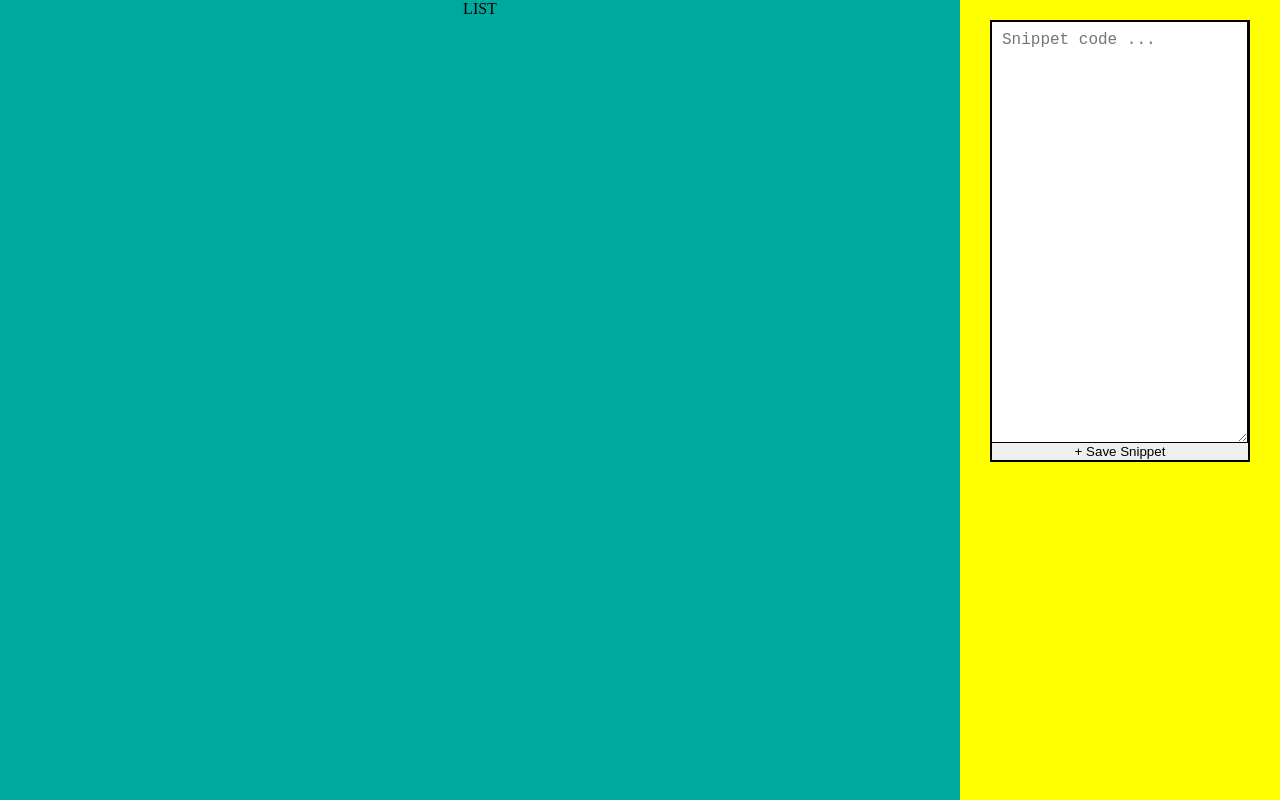
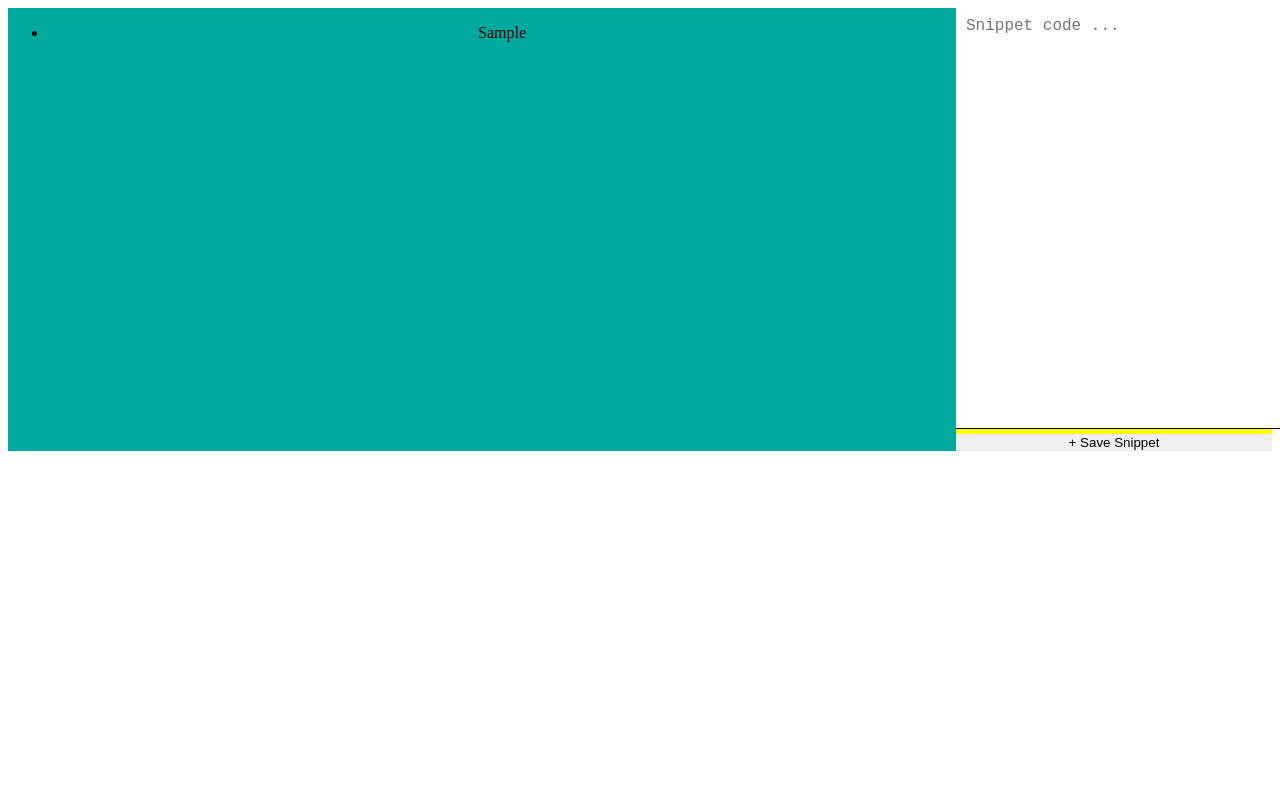
Before and after one commit to flydev-labs/react-snippets-app, a React (Create React App) app: page / in a window 1280 px wide. Both pictures are taken after typing "Sample" into the empty fields and a click on the button "+ Save Snippet". Built offline with nearby package versions, Linux system fonts and the light colour scheme.

Commit message:
* displaying snippets

```diff
--- a/src/components/App.js
+++ b/src/components/App.js
@@ -1,5 +1,6 @@
 import React from 'react';
 import AddSnippetForm from './AddSnippetForm';
+import Snippet from './Snippet';
 
 class App extends React.Component {
 
@@ -15,7 +16,13 @@
         return (
             <div className="container">
                 <div id="snippets-list">
-                    LIST
+                    <ul className="list-of-fishes">
+                    {
+                        Object
+                            .keys(this.state.snippets)
+                            .map(key => <Snippet key={key} index={key} details={this.state.snippets[key]} />)
+                    }
+                  </ul>
                 </div>
                 <div id="snippets-form">
                     <AddSnippetForm addSnippet={this.addSnippet} />
--- /dev/null
+++ b/src/components/Snippet.js
@@ -0,0 +1,21 @@
+import React from 'react';
+
+class Snippet extends React.Component {
+
+    render() {
+        const { details } = this.props;
+        return (
+            <li className="menu-fish">
+                <p>{ details.snippet }</p>
+            </li>
+        )
+    }
+}
+
+// Fish.propTypes = {
+// details: React.PropTypes.object.isRequired,
+// index: React.PropTypes.string.isRequired,
+// addToOrder: React.PropTypes.func.isRequired
+// };
+
+export default Snippet;
--- a/src/css/custom.css
+++ b/src/css/custom.css
@@ -1,3 +1,4 @@
+// LAYOUT
 html,
 body {
     height: 100%;
@@ -29,13 +30,7 @@
     box-flex: 1;
 }
 
-
-
-
-
-
-
-
+// FORM
 #snippet-form {
     width: 80%;
     margin: 20px auto;
@@ -85,3 +80,8 @@
     width: 100%;
     border: 0;
 }
+
+// LIST
+#snippets-list li {
+    border: solid 1px red;
+}
```
